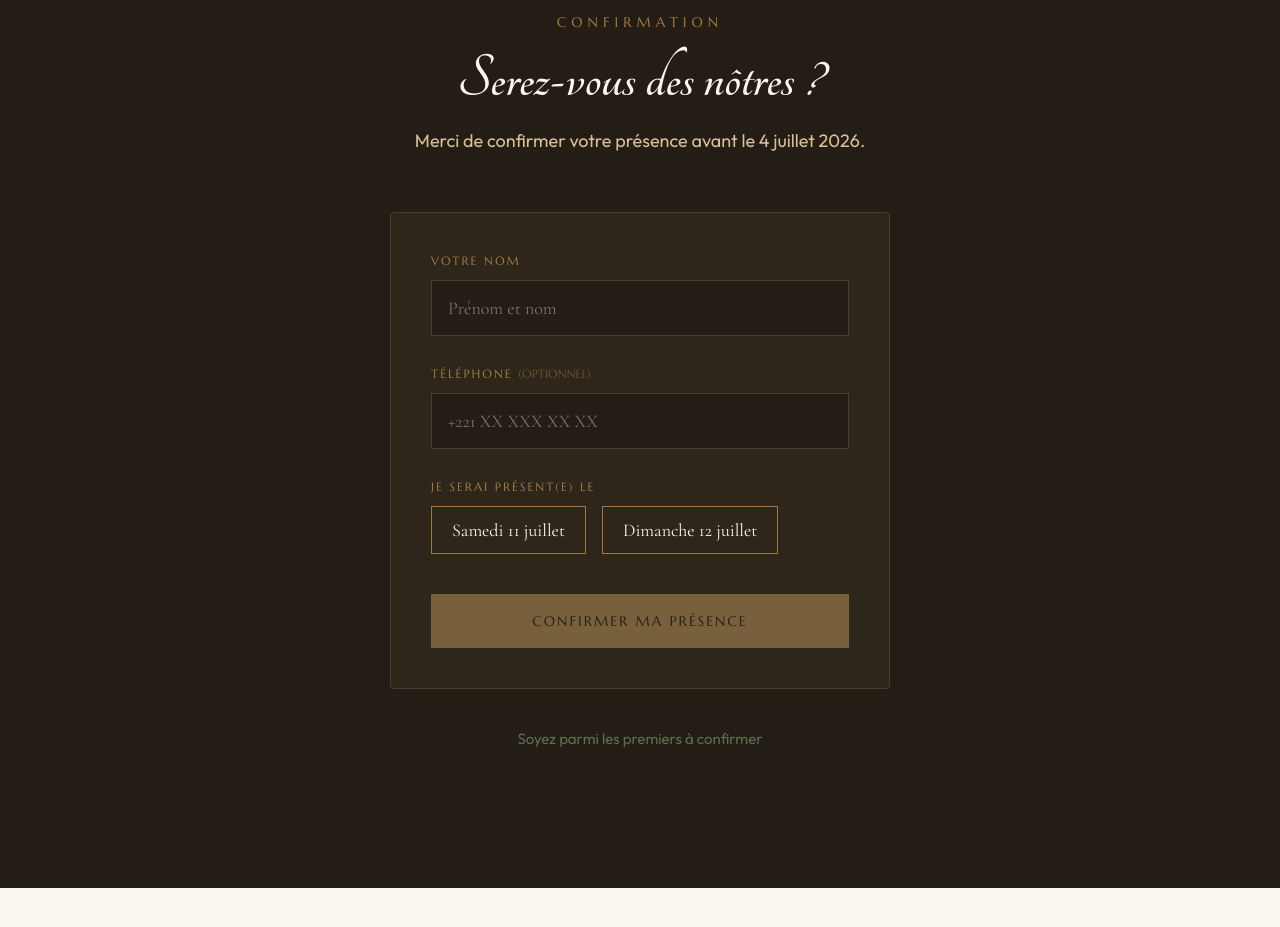
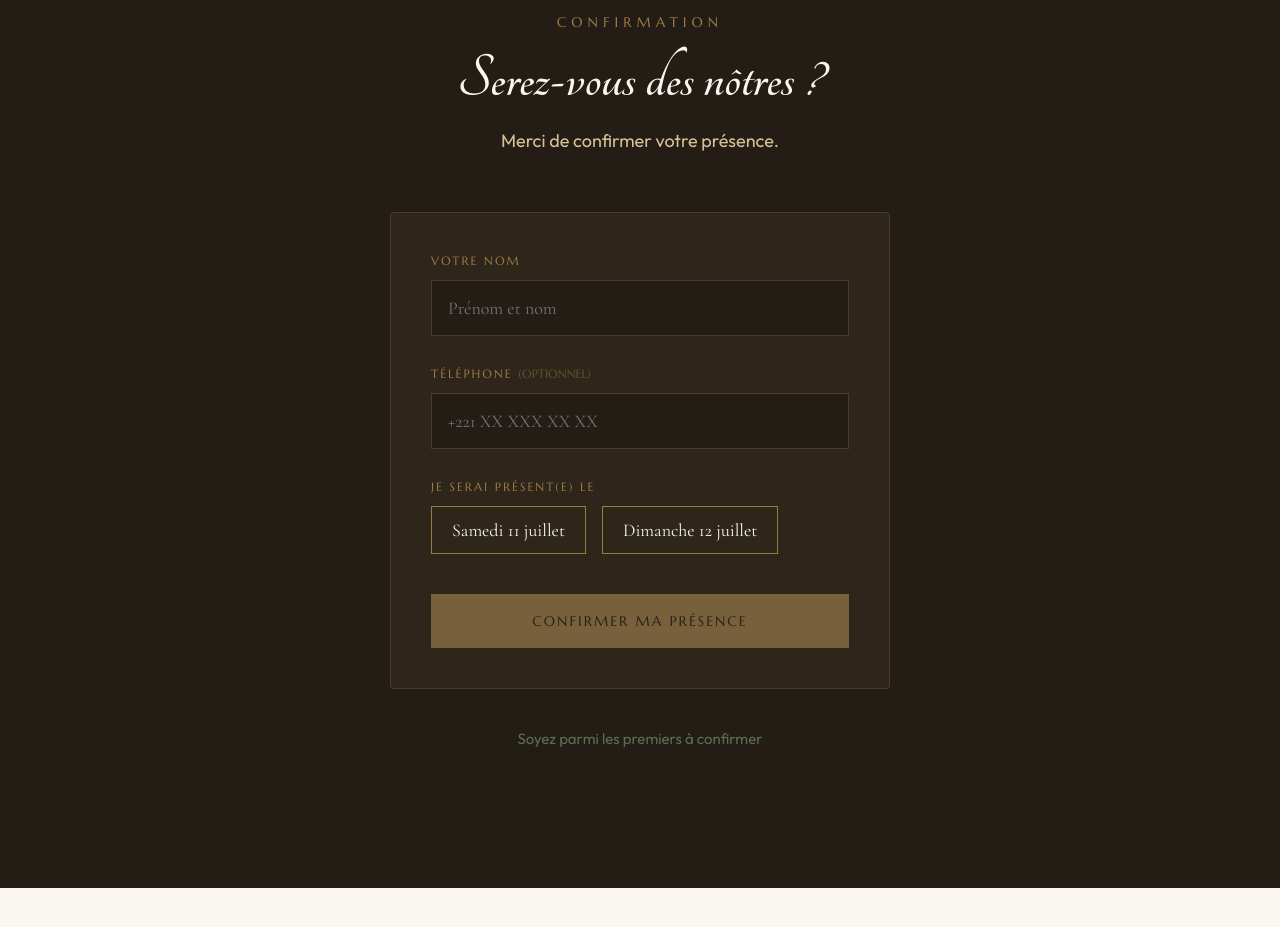
Before and after one commit to Mohamedlo10/mariage_M-B, a React (Vite) app: page / in a window 1280 px wide. Shown: the part 4700-5627 px from the top of the page. Built offline with nearby package versions, Linux system fonts and the light colour scheme; no server answers; the database is empty.

Commit message:
feat: add vercel rewrite configuration and update RSVP form text and formatting

```diff
--- a/src/components/RSVP.jsx
+++ b/src/components/RSVP.jsx
@@ -86,7 +86,7 @@ export default function RSVP() {
         <div className={styles.subtitle}>Confirmation</div>
         <h2 className={styles.title}>Serez-vous des nôtres ?</h2>
         <p className={styles.intro}>
-          Merci de confirmer votre présence avant le 4 juillet 2026.
+          Merci de confirmer votre présence.
         </p>
       </motion.div>
 
```
Also changed, not shown: vercel.json (added).
